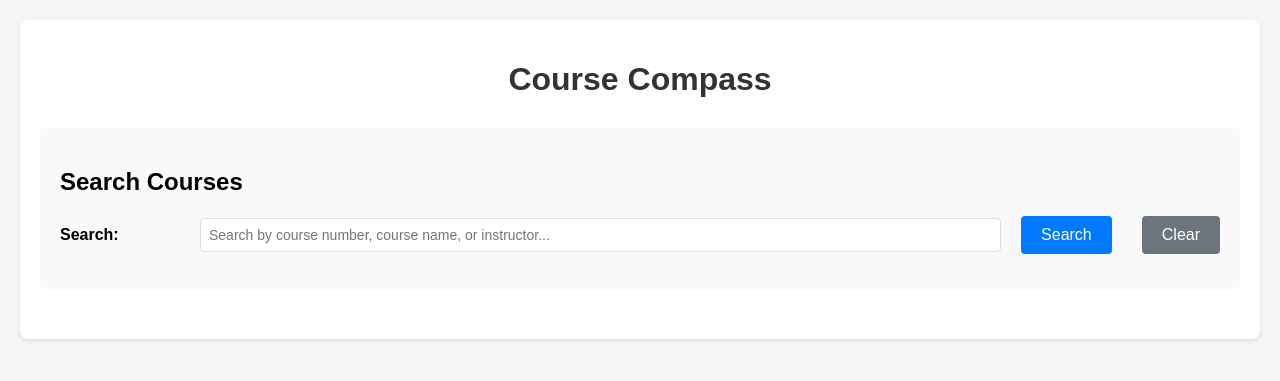
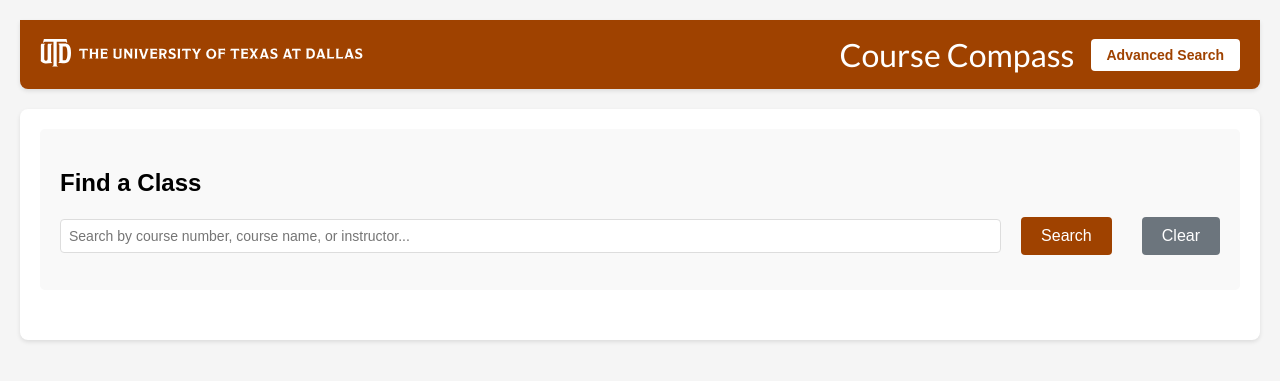
Before and after one commit to NishilJ/course-compass, a PHP site: page / in a window 1280 px wide. Shown: the top 381 px of the page. Run offline with PHP 8.4, Linux system fonts and the light colour scheme; data that the repository does not hold is empty.

Commit message:
home page changes

```diff
--- a/public/index.php
+++ b/public/index.php
@@ -2,107 +2,26 @@
 <!DOCTYPE html>
 <html lang="en">
 <head>
-  <meta charset="UTF-8">
-  <title>Course Compass - Search Courses</title>
-  <style>
-    body {
-      font-family: Arial, sans-serif;
-      margin: 20px;
-      background-color: #f5f5f5;
-    }
-    .container {
-      max-width: 1200px;
-      margin: 0 auto;
-      background-color: white;
-      padding: 20px;
-      border-radius: 8px;
-      box-shadow: 0 2px 4px rgba(0,0,0,0.1);
-    }
-    h1 {
-      color: #333;
-      text-align: center;
-      margin-bottom: 30px;
-    }
-    .search-section {
-      background-color: #f9f9f9;
-      padding: 20px;
-      border-radius: 5px;
-      margin-bottom: 30px;
-    }
-    .search-row {
-      display: flex;
-      gap: 20px;
-      margin-bottom: 15px;
-      align-items: center;
-    }
-    label {
-      font-weight: bold;
-      min-width: 120px;
-    }
-    input[type="text"] {
-      flex: 1;
-      padding: 8px;
-      border: 1px solid #ddd;
-      border-radius: 4px;
-      font-size: 14px;
-    }
-    button {
-      background-color: #007bff;
-      color: white;
-      padding: 10px 20px;
-      border: none;
-      border-radius: 4px;
-      cursor: pointer;
-      font-size: 16px;
-    }
-    button:hover {
-      background-color: #0056b3;
-    }
-    .clear-btn {
-      background-color: #6c757d;
-      margin-left: 10px;
-    }
-    .clear-btn:hover {
-      background-color: #545b62;
-    }
-    table {
-      width: 100%;
-      border-collapse: collapse;
-      margin-top: 20px;
-    }
-    th, td {
-      border: 1px solid #ddd;
-      padding: 12px;
-      text-align: left;
-    }
-    th {
-      background-color: #007bff;
-      color: white;
-      font-weight: bold;
-    }
-    tr:nth-child(even) {
-      background-color: #f2f2f2;
-    }
-    tr:hover {
-      background-color: #e9e9e9;
-    }
-    .no-results {
-      text-align: center;
-      padding: 20px;
-      color: #666;
-      font-style: italic;
-    }
-  </style>
+    <meta charset="UTF-8">
+    <title>Course Compass - Search Courses</title>
+    <link rel="stylesheet" href="styles.css">
 </head>
 <body>
+<div class="top-bar">
+    <div class="left-logo">
+        <img src="utd-logo.svg" alt="Logo" class="logo-img">
+    </div>
+    <div class="right-section">
+        <span class="title">Course Compass</span>
+        <a href="advanced-search.php" class="advanced-btn">Advanced Search</a>
+    </div>
+</div>
+
   <div class="container">
-    <h1>Course Compass</h1>
-
     <div class="search-section">
-      <h2>Search Courses</h2>
+      <h2>Find a Class</h2>
       <form method="GET" action="">
         <div class="search-row">
-          <label for="search">Search:</label>
           <input type="text" id="search" name="search"
                  placeholder="Search by course number, course name, or instructor..."
                  value="<?php echo htmlspecialchars($_GET['search'] ?? ''); ?>">
--- /dev/null
+++ b/public/styles.css
@@ -0,0 +1,168 @@
+@import url('https://fonts.googleapis.com/css2?family=Lato:ital,wght@0,100;0,300;0,400;0,700;0,900;1,100;1,300;1,400;1,700;1,900&display=swap');
+
+:root {
+    --primary-color: #9F4200;
+    --primary-hover: #753100;
+}
+
+body {
+    font-family: Arial, sans-serif;
+    margin: 20px;
+    background-color: #f5f5f5;
+}
+
+.top-bar {
+    background-color: var(--primary-color);
+    color: white;
+    padding: 15px 20px;
+    display: flex;
+    justify-content: space-between;
+    align-items: center;
+    border-radius: 0 0 8px 8px;
+    box-shadow: 0 2px 4px rgba(0,0,0,0.1);
+    margin-bottom: 20px;
+}
+
+.logo {
+    display: flex;
+    align-items: center;
+    font-size: 20px;
+    font-weight: bold;
+    color: white;
+    gap: 10px;
+}
+
+.logo-img {
+    height: 28px;
+    width: auto;
+}
+
+.right-section {
+    display: flex;
+    align-items: center;
+    gap: 16px;
+}
+
+.title {
+    font-family: 'Lato', sans-serif;
+    font-size: 32px;
+    font-weight: 400;
+    font-style: normal;
+    color: white;
+    white-space: nowrap;
+}
+
+.advanced-btn {
+    background-color: white;
+    color: var(--primary-color);
+    text-decoration: none;
+    padding: 8px 16px;
+    font-size: 14px;
+    border-radius: 4px;
+    border: none;
+    cursor: pointer;
+    font-weight: bold;
+    transition: background-color 0.2s;
+}
+
+.advanced-btn:hover {
+    background-color: #e6e6e6;
+}
+
+.container {
+    max-width: 1200px;
+    margin: 0 auto;
+    background-color: white;
+    padding: 20px;
+    border-radius: 8px;
+    box-shadow: 0 2px 4px rgba(0,0,0,0.1);
+}
+
+h1 {
+    color: #333;
+    text-align: center;
+    margin-bottom: 30px;
+}
+
+.search-section {
+    background-color: #f9f9f9;
+    padding: 20px;
+    border-radius: 5px;
+    margin-bottom: 30px;
+}
+
+.search-row {
+    display: flex;
+    gap: 20px;
+    margin-bottom: 15px;
+    align-items: center;
+}
+
+label {
+    font-weight: bold;
+    min-width: 120px;
+}
+
+input[type="text"] {
+    flex: 1;
+    padding: 8px;
+    border: 1px solid #ddd;
+    border-radius: 4px;
+    font-size: 14px;
+}
+
+button {
+    background-color: var(--primary-color);
+    color: white;
+    padding: 10px 20px;
+    border: none;
+    border-radius: 4px;
+    cursor: pointer;
+    font-size: 16px;
+}
+
+button:hover {
+    background-color: var(--primary-hover);
+}
+
+.clear-btn {
+    background-color: #6c757d;
+    margin-left: 10px;
+}
+
+.clear-btn:hover {
+    background-color: #545b62;
+}
+
+table {
+    width: 100%;
+    border-collapse: collapse;
+    margin-top: 20px;
+}
+
+th, td {
+    border: 1px solid #ddd;
+    padding: 12px;
+    text-align: left;
+}
+
+th {
+    background-color: var(--primary-color);
+    color: white;
+    font-weight: bold;
+}
+
+tr:nth-child(even) {
+    background-color: #f2f2f2;
+}
+
+tr:hover {
+    background-color: #e9e9e9;
+}
+
+.no-results {
+    text-align: center;
+    padding: 20px;
+    color: #666;
+    font-style: italic;
+}
```
Also changed, not shown: public/utd-logo.svg (added).
